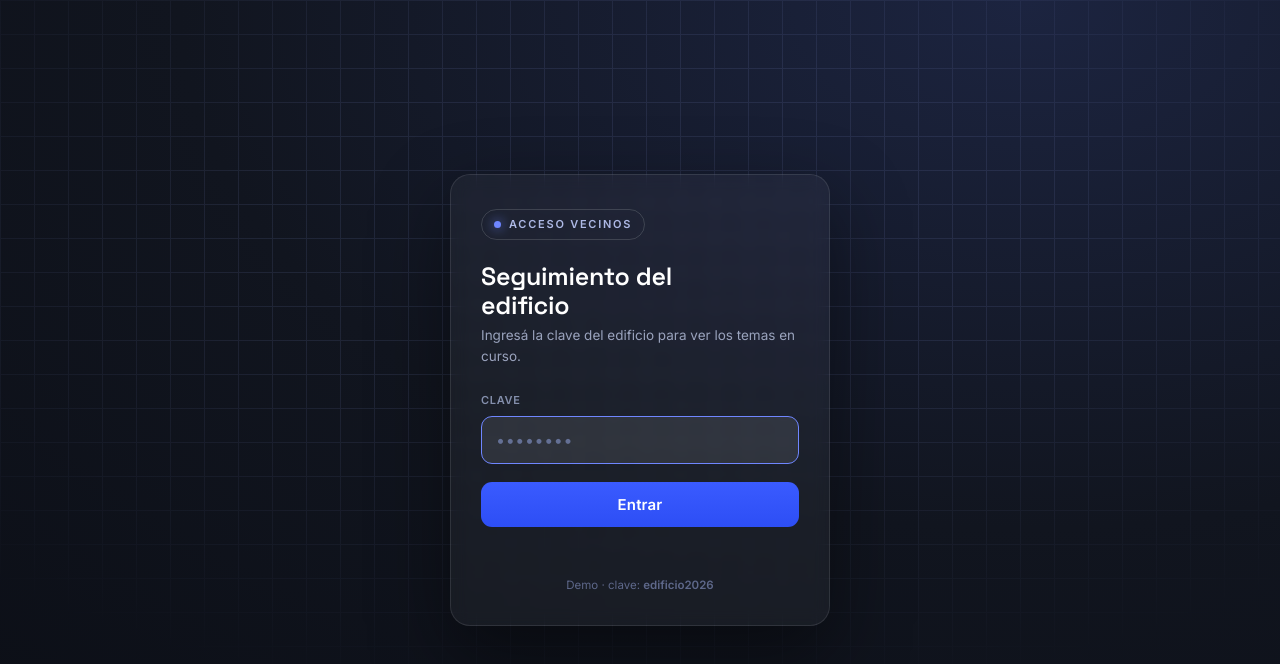
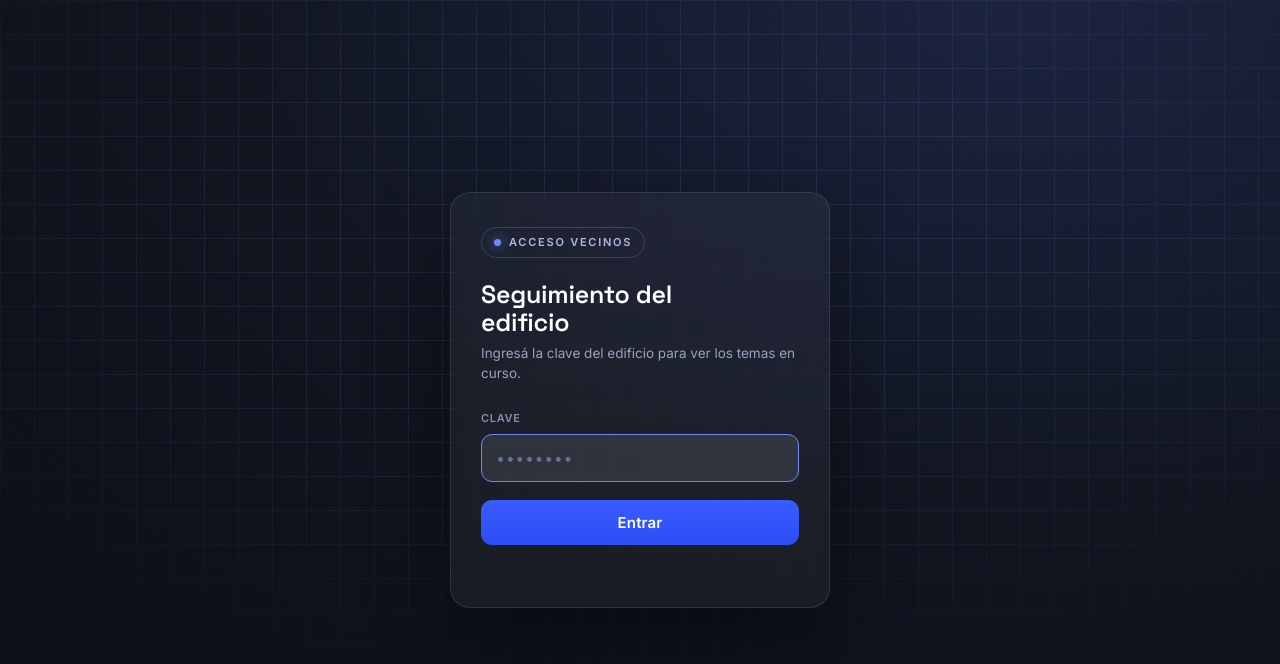
Before and after one commit to ayacucho1339/edificio, a plain HTML site: page index.html in a window 1280 px wide. Drawn offline with Linux system fonts and the light colour scheme.

Commit message:
remover demo

```diff
--- a/index.html
+++ b/index.html
@@ -279,7 +279,6 @@
     </div>
     <button class="login-btn" id="loginBtn">Entrar</button>
     <div class="login-err" id="loginErr"></div>
-    <div class="login-hint">Demo · clave: <b>edificio2026</b></div>
   </div>
 </div>
 
```
